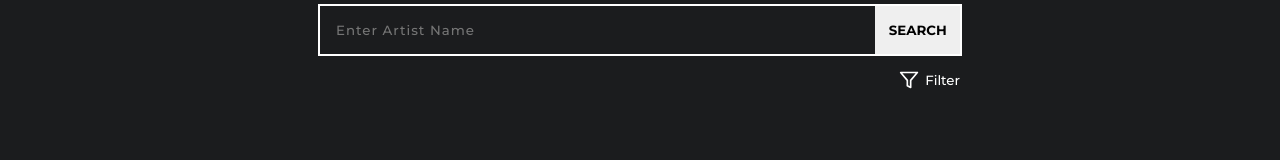
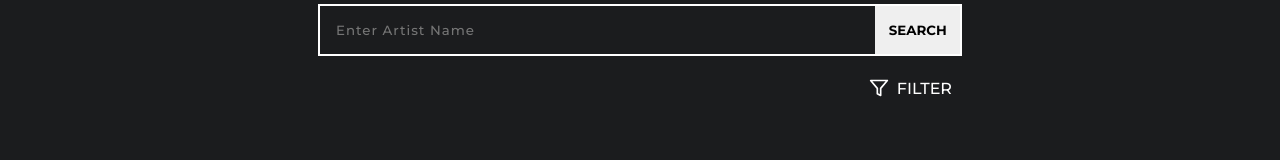
Before and after one commit to devyuji/ndoujin-web, a React (Create React App) app: page /search in a window 1280 px wide. Shown: the part 178-338 px from the top of the page. Built offline with nearby package versions, Linux system fonts and the light colour scheme; no server answers.

Commit message:
fixed bug

```diff
--- a/src/components/filters.tsx
+++ b/src/components/filters.tsx
@@ -9,9 +9,12 @@ interface FiltersProps {
 const Filters: FC<FiltersProps> = ({ language, filter }) => {
   return (
     <motion.div
-      initial={{ opacity: 0, y: -20 }}
-      animate={{ opacity: 1, y: 0 }}
-      exit={{ opacity: 0, y: -20 }}
+      initial={{ opacity: 0 }}
+      animate={{ opacity: 1 }}
+      transition={{
+        ease: "linear",
+      }}
+      exit={{ opacity: 0 }}
       className="filter"
     >
       <h2>Language :</h2>
--- a/src/pages/home.tsx
+++ b/src/pages/home.tsx
@@ -47,13 +47,13 @@ const Home: FC = () => {
 
       dispatch(SET_DATA(data));
       !isCardVisible && dispatch(SHOW_CARD());
-      dispatch(CLEAR_INPUT());
     } catch (err) {
       console.error("error = ", err);
 
       setError(true);
     }
     dispatch(STOP_LOADING());
+    dispatch(CLEAR_INPUT());
   };
 
   return (
--- a/src/pages/search.tsx
+++ b/src/pages/search.tsx
@@ -104,6 +104,7 @@ const Search: FC = () => {
               </button>
             </div>
             <div className="filter_container">
+              <div className="filter_icon_container">
                 <button
                   type="button"
                   className="icon"
@@ -123,6 +124,7 @@ const Search: FC = () => {
                   </svg>
                   <p>Filter</p>
                 </button>
+              </div>
 
               <AnimatePresence>
                 {filterShow && <Filters language={language} filter={filter} />}
--- a/src/styles/pages/search.css
+++ b/src/styles/pages/search.css
@@ -53,17 +53,32 @@
   cursor: pointer;
 }
 
+.search_container .form .filter_container .filter_icon_container {
+  display: flex;
+  /* align-items: center; */
+  justify-content: flex-end;
+
+  width: 100%;
+}
+
 .search_container .form .filter_container .icon {
-  display: flex;
-  gap: 0.5em;
-  align-items: center;
-  justify-content: flex-end;
   border: none;
   font-family: inherit;
   background-color: transparent;
   color: white;
   cursor: pointer;
-  width: 100%;
+
+  display: flex;
+  gap: 0.5em;
+  align-items: center;
+
+  font-size: 1rem;
+  text-transform: uppercase;
+  padding: 0.5em;
+}
+
+.search_container .form .filter_container .icon:hover {
+  background-color: rgba(128, 128, 128, 0.418);
 }
 
 .search_container .form .filter_container .language {
```
Lines whose indentation alone changed are shown as unchanged.
